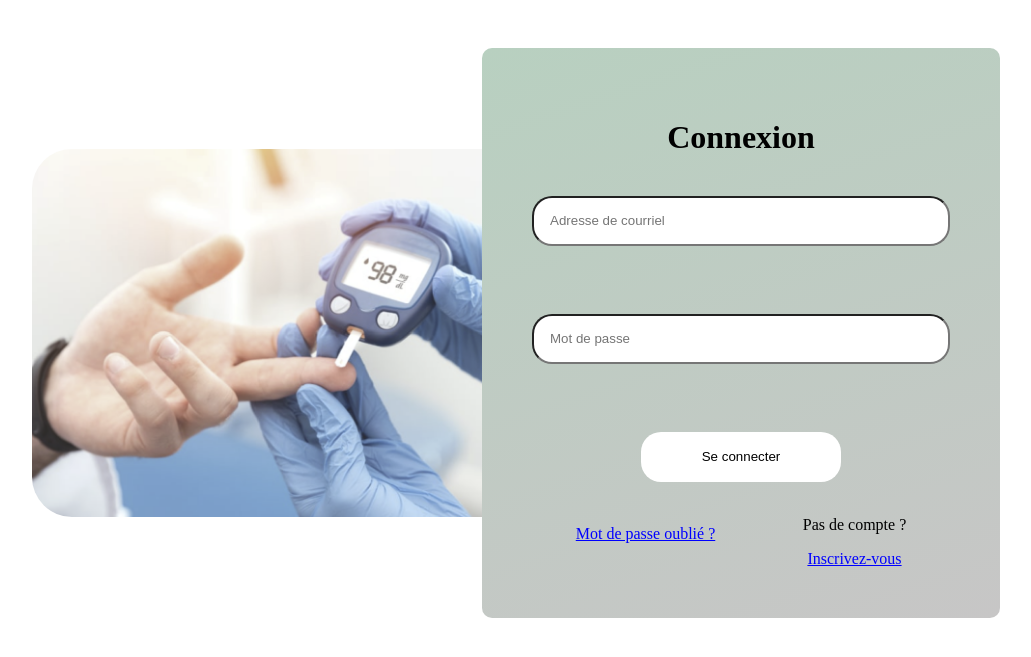
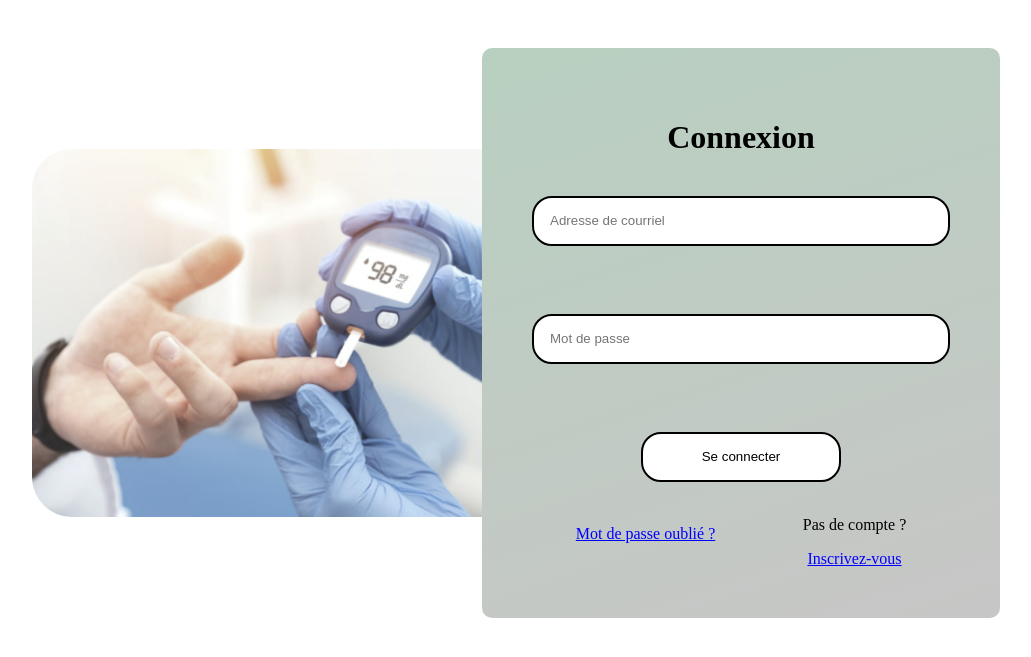
Before and after one commit to HighMax524/Gluconet, a PHP site: page /connexion.html in a window 1280 px wide. Shown: the top 657 px of the page, without its empty margins (124-1155 px from the left). Run offline with PHP 8.4, Linux system fonts and the light colour scheme.

Commit message:
💄 modif border

```diff
--- a/res/css_login.css
+++ b/res/css_login.css
@@ -41,6 +41,7 @@
     width: 100%;
     height: 50px;
     box-sizing: border-box;
+    border: 2px solid black;
     border-radius: 20px;
     padding: 0.75rem 1rem;
 }
@@ -80,10 +81,10 @@
 }
 
 .boutton_form {
+    border: 2px solid black;
     padding: 0.75rem 1rem;
     background: #ffffff;
     color: #000000;
-    border: none;
     border-radius: 20px;
     cursor: pointer;
 }
```
